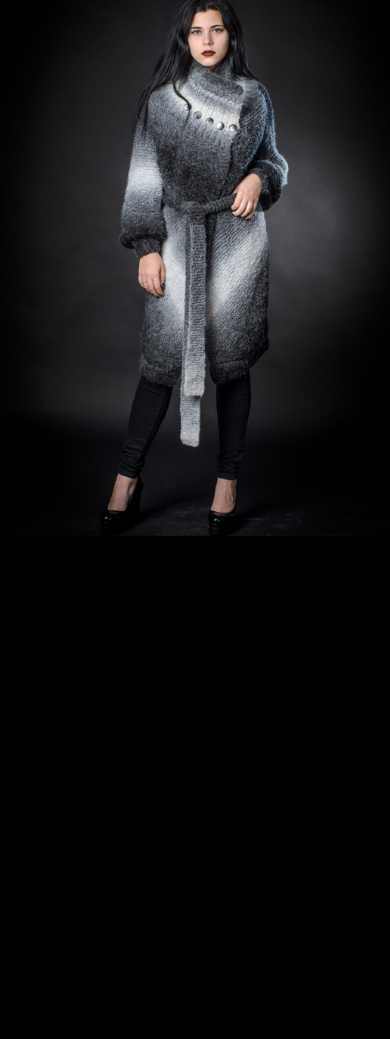
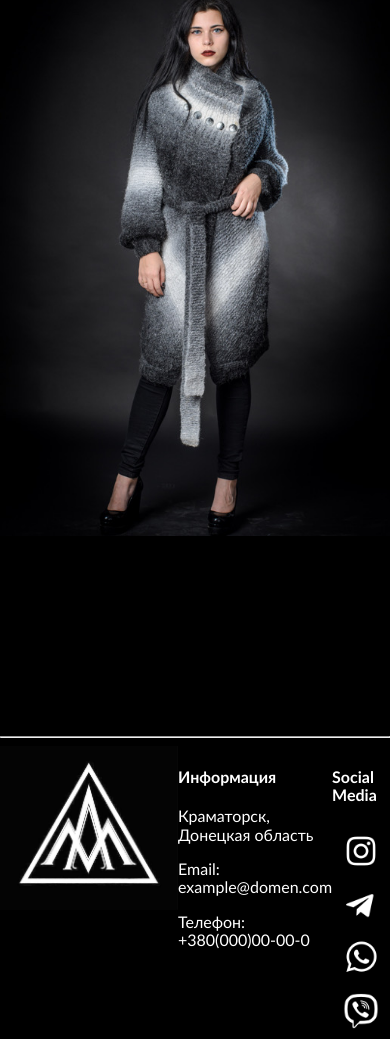
Before and after one commit to vologn4mor/cursach, a plain HTML site: page index.html in a window 390 px wide. Shown: the part 1658-2697 px from the top of the page. Before the commit the page ends 2194 px from the top, so only its background shows below. Drawn offline with nearby package versions, Linux system fonts and the light colour scheme; a web font is replaced by a local one.

Commit message:
Add files via upload

```diff
--- a/css/style.css
+++ b/css/style.css
@@ -56,7 +56,7 @@ fieldset{
 header{
 	background-color: black;
 }
-a{
+.header_button a{
 	color: white;
 	text-decoration: none;
 	border: 2px solid black;
@@ -119,18 +119,35 @@ body{
 	background-color: black;
 	color:white;
 }
-
+.footer_logo img{
+	width: 178px;
+}
 .header_button>a>span:hover, .header_button>a>strong>span:hover{
 	color: #8f8989;
 	border-bottom: groove;
 }
 .third_container {
 	display: flex;
+	margin-bottom: 200px;
 }
 .slider_text, .slider_photo {
 	margin: 0 auto;
 }
+.footer_container{
+	display: flex;
+	justify-content: space-between;
+}
+.footer_logo{
+	display: flex;
+}
+.footer_logo strong{
+	padding-top: 40px;
+}
 
+.footer_social img{
+	max-width: 50px;
+	background-color: white
+}
 @media (max-width: 1600px){
 	.main_container{
 		margin-left: 10px;
@@ -210,7 +227,21 @@ padding-bottom: 7px;
 	.first_block{
 		margin-bottom: 30px;
 	}
-	.slick-next, .slick-prev{
-		display: none;
+	.slick-next {
+		right: 15px;
+		z-index: -1;
+	}
+	.slick-prev {
+		left: 10px;
+	}
+	.footer_logo {
+		height: 75%;
+	}
+	.footer_social {
+		display: flex;
+		flex-direction: column;
+	}
+	.footer_social a{
+		margin: 0 auto;
 	}
 }
--- a/index.html
+++ b/index.html
@@ -89,7 +89,31 @@
 				</div>
 			</div>
 		</div>
+		<hr>
 	</main>
+	<footer>
+		<div class="footer_container">
+		<div class="footer_logo">
+			<img src="images/logo-hb.jpg" alt="">
+		</div>
+		<div class="footer_info">
+			<h4>Информация</h4>
+			<p>Краматорск, Донецкая область</p>
+			<p>Email: example@domen.com</p>
+			<p>Телефон: +380(000)00-00-0</p>
+		</div>
+		<div class="footer_social">
+			<h4>Social Media</h4>
+			<a href="https://instagram.com" target="_blank"><img src="images/instagram.png" alt="" title="Instagram"></a>
+			<a href="https://telegram.org" target="_blank"><img src="images/telegram.png" alt="" title="Telegram"></a>
+			<a href="https://www.whatsapp.com" target="_blank"><img src="images/whatsapp.png" alt="" title="Whatsapp"></a>
+			<a href="https://www.viber.com/" target="_blank"><img src="images/viber.png" alt="" title="Viber"></a>
+		</div>
+		<div class="copyright">
+			<p></p>
+		</div>
+		</div>
+	</footer>
 	</div>
 	<script src="https://code.jquery.com/jquery-3.6.0.slim.min.js" integrity="sha256-u7e5khyithlIdTpu22PHhENmPcRdFiHRjhAuHcs05RI=" crossorigin="anonymous"></script>
 	<script type="text/javascript" src="slick.min.js"></script>
```
Also changed, not shown: images/instagram.png (added), images/logo-chb.svg (added), images/logo-hb.jpg (added), images/logo1.svg (added), images/telegram.png (added), images/viber.png (added), images/whatsapp.png (added).
